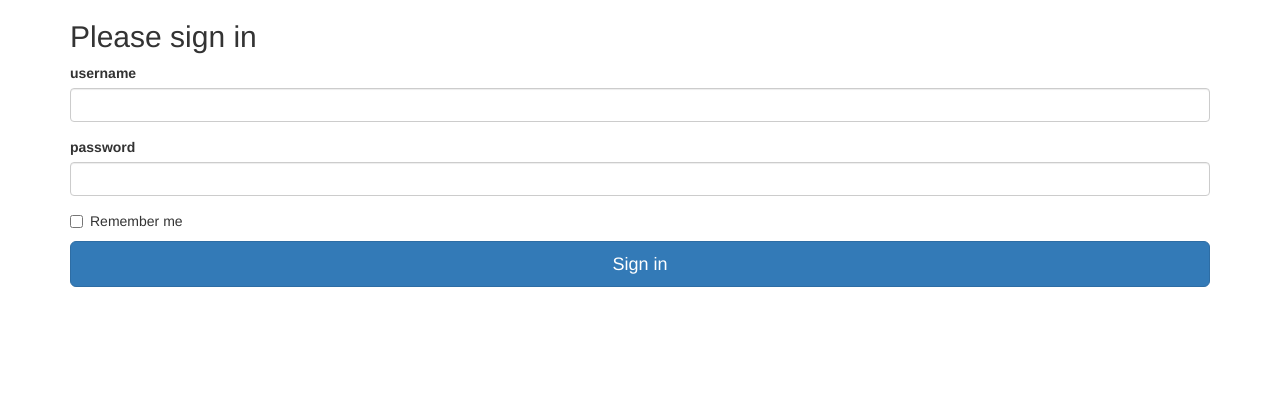
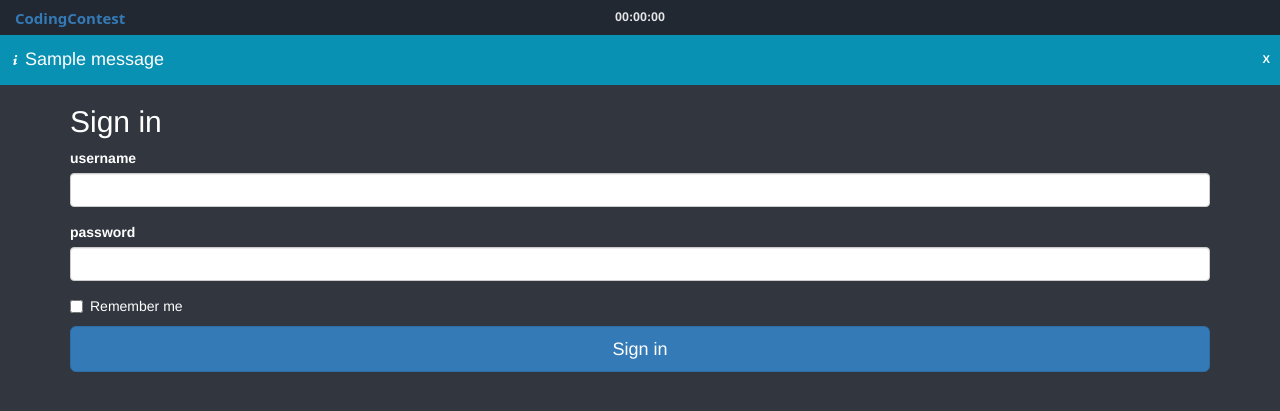
Before and after one commit to Lerol49/codingcontest, a Flask app: page /login in a window 1280 px wide. Shown: the top 411 px of the page. Run offline with Flask 3, Linux system fonts and the light colour scheme; tables that the repository leaves empty hold one stand-in row (values such as "Sample post"); one stand-in notice (Sample message) is shown; style sheets or scripts are compiled from the project's sources; some libraries are stand-ins or nearby versions.

Commit message:
Flash on login and readable text
Flash messages are now also displayed in the login and signup.
My eyes don't burn anymore because of the white background.
Some expressions have been changed to something nicer (not tested)
Readability of the challenges in the profile improved by about 100%.

```diff
--- a/website/auth.py
+++ b/website/auth.py
@@ -51,8 +51,7 @@ def signup():
 
 def create_team(contest_id):
     if current_user.get_team(contest_id) is not None:
-        flash("DU HURENSOHN")
-        return
+        return redirect("https://www.youtube.com/watch?v=HIcSWuKMwOw")
     form = CreateTeam()
     if form.is_submitted():
         if not form.validate():
--- a/website/templates/base_menu.html
+++ b/website/templates/base_menu.html
@@ -28,6 +28,7 @@
             </div>
 
             <div class="flex items-center font-sans font-semibold text-lg text-white ">
+            {% if user is defined and user is not none%}
                 {% if user.rights == "admin" %}
                     <div class="mx-4 hover:text-pink-400"><a href='/admin'>Admin-Dashboard</a></div>
                 {% endif %}
@@ -38,6 +39,7 @@
                     <div class="mx-4 hover:text-pink-400"><a href='/login'>Login</a></div>
                     <div class="mx-6 hover:text-pink-400"><a href='/signup'>Registrieren</a></div>
                 {% endif %}
+            {% endif %}
             </div>
         </div>
         {% with messages = get_flashed_messages(with_categories=true) %}
@@ -47,7 +49,7 @@
                     <div id="flash_alert" class="flex items-center bg-red-700 text-white text-lg font-bold px-4 py-2 justify-between" role="alert">
                         <div class="flex flex-row items-center">
                             <svg class="fill-current w-4 h-4 mr-2" xmlns="http://www.w3.org/2000/svg" viewBox="0 0 20 20"><path d="M12.432 0c1.34 0 2.01.912 2.01 1.957 0 1.305-1.164 2.512-2.679 2.512-1.269 0-2.009-.75-1.974-1.99C9.789 1.436 10.67 0 12.432 0zM8.309 20c-1.058 0-1.833-.652-1.093-3.524l1.214-5.092c.211-.814.246-1.141 0-1.141-.317 0-1.689.562-2.502 1.117l-.528-.88c2.572-2.186 5.531-3.467 6.801-3.467 1.057 0 1.233 1.273.705 3.23l-1.391 5.352c-.246.945-.141 1.271.106 1.271.317 0 1.357-.392 2.379-1.207l.6.814C12.098 19.02 9.365 20 8.309 20z"/></svg>
-                            <p>{{ message }}</p>
+                            <h4>{{ message }}</h4>
                         </div>
                         <div>
                             <button onclick="closeAlert()" class="">X</button>
@@ -58,7 +60,7 @@
                     <div id="flash_alert" class="flex items-center bg-cyan-600   text-white text-lg font-bold px-4 py-2 justify-between" role="alert">
                         <div class="flex flex-row items-center">
                             <svg class="fill-current w-4 h-4 mr-2" xmlns="http://www.w3.org/2000/svg" viewBox="0 0 20 20"><path d="M12.432 0c1.34 0 2.01.912 2.01 1.957 0 1.305-1.164 2.512-2.679 2.512-1.269 0-2.009-.75-1.974-1.99C9.789 1.436 10.67 0 12.432 0zM8.309 20c-1.058 0-1.833-.652-1.093-3.524l1.214-5.092c.211-.814.246-1.141 0-1.141-.317 0-1.689.562-2.502 1.117l-.528-.88c2.572-2.186 5.531-3.467 6.801-3.467 1.057 0 1.233 1.273.705 3.23l-1.391 5.352c-.246.945-.141 1.271.106 1.271.317 0 1.357-.392 2.379-1.207l.6.814C12.098 19.02 9.365 20 8.309 20z"/></svg>
-                            <p>{{ message }}</p>
+                            <h4>{{ message }}</h4>
                         </div>
                         <div>
                             <button onclick="closeAlert()" class="">X</button>
--- a/website/templates/login.html
+++ b/website/templates/login.html
@@ -1,25 +1,24 @@
 {% extends "bootstrap/base.html" %}
+{% include "base_menu.html" %}
 {% import "bootstrap/wtf.html" as wtf %}
 {% block title %}
 Login
 {% endblock %}
 
 {% block styles %}
-{{super()}}
-<link rel="stylesheet" href="{{url_for('static', filename='signin.css')}}">
+{{ super() }}
+<link rel="stylesheet" href="{{ url_for('static', filename='signin.css') }}">
 {% endblock %}
 
 {% block content %}
-    <div class="container">
-
-      <form class="form-signin" method= "POST" action ="/login">
-        <h2 class="form-signin-heading">Please sign in</h2>
-       {{ form.hidden_tag()}}
-       {{ wtf.form_field(form.username) }}
-       {{ wtf.form_field(form.password) }}
-       {{ wtf.form_field(form.remember) }}
+    <div class="container" style="color: white;">
+      <form class="form-signin" method="POST" action="/login" style="color: white;">
+        <h2 class="form-signin-heading" style="color: white;">Sign in</h2>
+        {{ form.hidden_tag() }}
+        {{ wtf.form_field(form.username) }}
+        {{ wtf.form_field(form.password) }}
+        {{ wtf.form_field(form.remember) }}
         <button class="btn btn-lg btn-primary btn-block" type="submit">Sign in</button>
       </form>
-
     </div> <!-- /container -->
 {% endblock %}
--- a/website/templates/profile.html
+++ b/website/templates/profile.html
@@ -10,7 +10,7 @@
     <div>
         <div>
             {% for contest in contests %}
-                <button>{{ contest }}</button>
+                <button style="color: white;">{{ contest }}</button>
             {% endfor %}
         </div>
 
```
Also changed, not shown: website/templates/signup.html (+4 -3 lines), 1 other file. Lines whose indentation alone changed are shown as unchanged.
